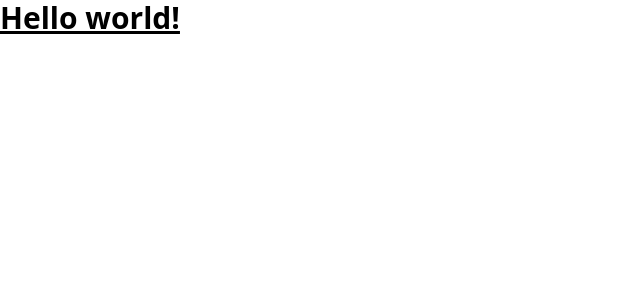
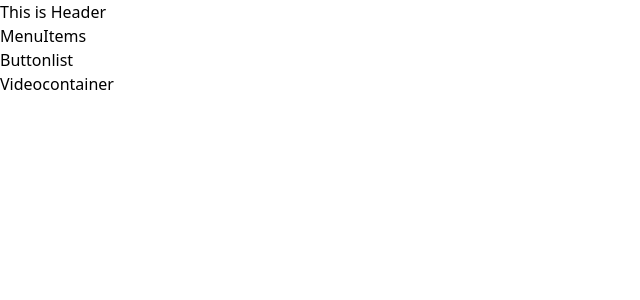
Before and after one commit to kabeerchaturvedi/youtube-clone, a React (Create React App) app in the folder youtube-app/: page / in a window 1280 px wide. Shown: the top 300 px of the page, without its empty margins (0-640 px from the left). Built offline with nearby package versions, Linux system fonts and the light colour scheme.

Commit message:
Added components

```diff
--- a/youtube-app/src/App.css
+++ b/youtube-app/src/App.css
@@ -1,38 +1,3 @@
-.App {
-  text-align: center;
-}
-
-.App-logo {
-  height: 40vmin;
-  pointer-events: none;
-}
-
-@media (prefers-reduced-motion: no-preference) {
-  .App-logo {
-    animation: App-logo-spin infinite 20s linear;
-  }
-}
-
-.App-header {
-  background-color: #282c34;
-  min-height: 100vh;
-  display: flex;
-  flex-direction: column;
-  align-items: center;
-  justify-content: center;
-  font-size: calc(10px + 2vmin);
-  color: white;
-}
-
-.App-link {
-  color: #61dafb;
-}
-
-@keyframes App-logo-spin {
-  from {
-    transform: rotate(0deg);
-  }
-  to {
-    transform: rotate(360deg);
-  }
-}
+@tailwind css;
+@tailwind components;
+@tailwind utilites;
--- a/youtube-app/src/App.js
+++ b/youtube-app/src/App.js
@@ -1,7 +1,29 @@
+import "./App.css";
+import Body from "./components/Body";
+import Header from "./components/Header";
+import Sidebar from "./components/Sidebar";
+
 export default function App() {
+  {
+    /*
+
+  Header
+  Sidebar
+   MenuItems
+  Body
+   MainContainer
+    ButtonList
+    VideoContainer
+      VideoCard
+
+
+  */
+  }
   return (
-    <h1 className="text-3xl font-bold underline">
-      Hello world!
-    </h1>
-  )
+    <div>
+      <Header />
+      <Sidebar />
+      <Body />
+    </div>
+  );
 }
--- /dev/null
+++ b/youtube-app/src/components/Body.js
@@ -0,0 +1,12 @@
+import React from "react";
+import Maincontainer from "./Maincontainer";
+
+const Body = () => {
+  return (
+    <div>
+      <Maincontainer />
+    </div>
+  );
+};
+
+export default Body;
--- /dev/null
+++ b/youtube-app/src/components/Buttonlist.js
@@ -0,0 +1,9 @@
+import React from 'react'
+
+const Buttonlist = () => {
+  return (
+    <div>Buttonlist</div>
+  )
+}
+
+export default Buttonlist
--- /dev/null
+++ b/youtube-app/src/components/Header.js
@@ -0,0 +1,7 @@
+import React from "react";
+
+const Header = () => {
+  return <div> This is Header</div>;
+};
+
+export default Header;
--- /dev/null
+++ b/youtube-app/src/components/Maincontainer.js
@@ -0,0 +1,14 @@
+import React from "react";
+import Buttonlist from "./Buttonlist";
+import Videocontainer from "./Videocontainer";
+
+const Maincontainer = () => {
+  return (
+    <div>
+      <Buttonlist />
+      <Videocontainer />
+    </div>
+  );
+};
+
+export default Maincontainer;
--- /dev/null
+++ b/youtube-app/src/components/MenuItems.js
@@ -0,0 +1,9 @@
+import React from 'react'
+
+const MenuItems = () => {
+  return (
+    <div>MenuItems</div>
+  )
+}
+
+export default MenuItems
--- /dev/null
+++ b/youtube-app/src/components/Sidebar.js
@@ -0,0 +1,13 @@
+import React from "react";
+import MenuItems from "./MenuItems";
+
+const Sidebar = () => {
+  return (
+    <div>
+      {" "}
+      <MenuItems />
+    </div>
+  );
+};
+
+export default Sidebar;
--- /dev/null
+++ b/youtube-app/src/components/Videocontainer.js
@@ -0,0 +1,9 @@
+import React from 'react'
+
+const Videocontainer = () => {
+  return (
+    <div>Videocontainer</div>
+  )
+}
+
+export default Videocontainer
```
